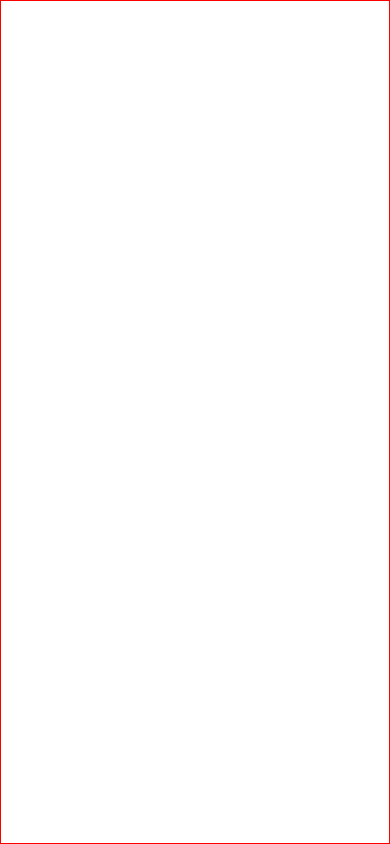
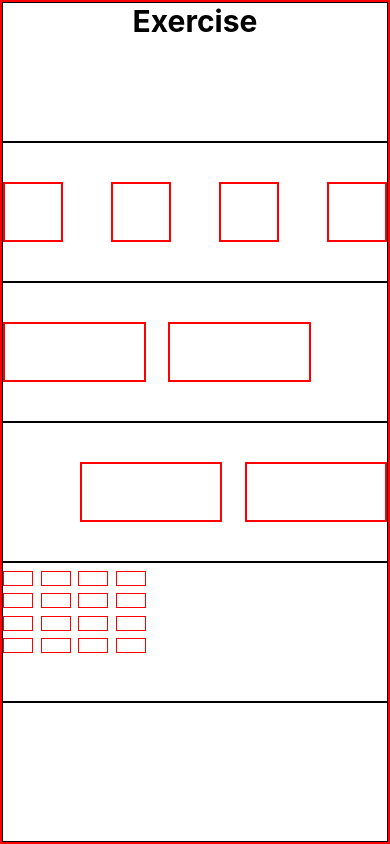
Before and after one commit to Alemarnery/reactNative, a React Native app: screen / in a window 390 px wide. Built offline with nearby package versions, Linux system fonts and the light colour scheme.

Commit message:
cleaning code

```diff
--- /dev/null
+++ b/Exercise/First/index.js
@@ -0,0 +1,113 @@
+import React from "react";
+import { SafeAreaView } from "react-native-safe-area-context";
+import { View, StyleSheet, Text, Dimensions } from "react-native";
+
+const firstExercise = () => {
+  const square = () => {
+    const arr = [];
+    for (let index = 0; index < 4; index++) {
+      arr.push(<View key={index} style={Style.fourthSquareChild} />);
+    }
+    return arr;
+  };
+
+  const minSquare = () => {
+    const arr = [];
+    for (let index = 0; index < 4; index++) {
+      arr.push(<View style={Style.minSquare} />);
+    }
+    return arr;
+  };
+
+  return (
+    <SafeAreaView style={Style.SafeAreaViewStyles}>
+      <View style={Style.ViewContainer}>
+        <Text style={Style.textHeader}>Exercise</Text>
+      </View>
+      <View
+        style={[
+          Style.ViewContainer,
+          {
+            flexDirection: "row",
+            alignItems: "center",
+            justifyContent: "space-between",
+          },
+        ]}
+      >
+        {square()}
+      </View>
+
+      <View style={[Style.parentTwoSquare, { justifyContent: "flex-start" }]}>
+        <View style={[Style.child, { marginRight: space }]} />
+        <View style={Style.child} />
+      </View>
+
+      <View style={[Style.parentTwoSquare, { justifyContent: "flex-end" }]}>
+        <View style={[Style.child, { marginRight: space }]} />
+        <View style={Style.child} />
+      </View>
+
+      <View style={[Style.ViewContainer, { justifyContent: "flex-start" }]}>
+        <View style={Style.tableSquare}>{minSquare()}</View>
+        <View style={Style.tableSquare}>{minSquare()}</View>
+        <View style={Style.tableSquare}>{minSquare()}</View>
+        <View style={Style.tableSquare}>{minSquare()}</View>
+      </View>
+
+      <View style={Style.ViewContainer} />
+    </SafeAreaView>
+  );
+};
+
+const height = 60;
+const width = 60;
+const space = (Dimensions.get("window").width - width * 5) / 4;
+const Style = StyleSheet.create({
+  SafeAreaViewStyles: {
+    borderWidth: 1,
+    borderColor: "red",
+    flex: 1,
+  },
+  textHeader: {
+    fontSize: 30,
+    textAlign: "center",
+    fontWeight: "bold",
+  },
+  ViewContainer: {
+    borderWidth: 1,
+    borderColor: "black",
+    flex: 1 / 6,
+  },
+  fourthSquareChild: {
+    borderWidth: 2,
+    borderColor: "red",
+    height,
+    width,
+  },
+  parentTwoSquare: {
+    borderWidth: 1,
+    borderColor: "black",
+    flex: 1 / 6,
+    flexDirection: "row",
+    alignItems: "center",
+  },
+  child: {
+    borderWidth: 2,
+    borderColor: "red",
+    height,
+    width: width * 2 + space,
+  },
+  minSquare: {
+    borderWidth: 1,
+    borderColor: "red",
+    height: height / 4,
+    width: (width * 2) / 4,
+    marginTop: space / 3,
+    marginRight: space / 3,
+  },
+  tableSquare: {
+    flexDirection: "row",
+  },
+});
+
+export default firstExercise;
--- a/layout.js
+++ b/layout.js
@@ -1,17 +1,19 @@
 import React from "react";
 import { SafeAreaView } from "react-native-safe-area-context";
-import {
-  View,
-  ScrollView,
-  StyleSheet,
-  Text,
-  Dimensions,
-  FlatList,
-} from "react-native";
-import Input from "./Components/Input";
+import { ScrollView, StyleSheet, FlatList } from "react-native";
+//import Input from "./Components/Input";
 import ComponentImage from "./Components/Image";
+import First from "./Exercise/First";
 
 const layout = () => {
+  //First exercise, was a rectanguler
+  return (
+    <SafeAreaView style={Style.SafeAreaViewStyles}>
+      <First />
+    </SafeAreaView>
+  );
+
+  //**********Tile Component
   const DATA = [
     {
       id: 1,
@@ -41,7 +43,6 @@ const layout = () => {
     />;
   };
 
-  //Tile Component
   return (
     <SafeAreaView style={Style.SafeAreaViewStyles}>
       {/* <ScrollView style={{ flex: 1 / 2 }}>
@@ -68,151 +69,14 @@ const layout = () => {
       />
     </SafeAreaView>
   );
-
-  /* Primer y Segundo ejercicio */
-  return (
-    <SafeAreaView style={Style.SafeAreaViewStyles}>
-      <View style={Style.ViewGreen}>
-        <Text style={Style.textHeader}>
-          Alemarnery, ancho {Dimensions.get("window").width}
-        </Text>
-        <Text style={Style.textHeader}>Villalobos</Text>
-      </View>
-      <View style={Style.ViewBlue}>
-        <View style={Style.ViewRedChild} />
-        <View style={Style.ViewRedChild} />
-        <View style={Style.ViewRedChild} />
-        <View style={Style.ViewRedChild} />
-        <View style={Style.ViewRedChild} />
-      </View>
-      <View style={Style.parentViewT}>
-        <View style={[Style.child, { marginRight: space }]} />
-        <View style={Style.child} />
-      </View>
-      <View style={Style.parentViewF}>
-        <View style={[Style.child, { marginRight: space }]} />
-        <View style={Style.child} />
-      </View>
-      <View style={Style.parentViewFi}>
-        <View style={{ flexDirection: "row" }}>
-          <View style={Style.childViewFi} />
-          <View style={Style.childViewFi} />
-          <View style={Style.childViewFi} />
-          <View style={Style.childViewFi} />
-        </View>
-        <View style={{ flexDirection: "row" }}>
-          <View style={Style.childViewFi} />
-          <View style={Style.childViewFi} />
-          <View style={Style.childViewFi} />
-          <View style={Style.childViewFi} />
-        </View>
-        <View style={{ flexDirection: "row" }}>
-          <View style={Style.childViewFi} />
-          <View style={Style.childViewFi} />
-          <View style={Style.childViewFi} />
-          <View style={Style.childViewFi} />
-        </View>
-        <View style={{ flexDirection: "row" }}>
-          <View style={Style.childViewFi} />
-          <View style={Style.childViewFi} />
-          <View style={Style.childViewFi} />
-          <View style={Style.childViewFi} />
-        </View>
-      </View>
-      <View style={Style.ViewGreen}>
-        <ScrollView>
-          <Input
-            placeholder="Ingrese Nombre"
-            iconName="email"
-            iconLib="MaterialIcon"
-          />
-          <Input
-            placeholder="Ingrese el apellido"
-            iconName="5g"
-            iconLib="MaterialIcon"
-          />
-          <Input
-            placeholder="Ingrese el email"
-            iconName="5g"
-            iconLib="MaterialIcon"
-          />
-        </ScrollView>
-      </View>
-    </SafeAreaView>
-  );
 };
 
-const height = 60;
-const width = 60;
-const space = (Dimensions.get("window").width - width * 5) / 4;
 const Style = StyleSheet.create({
   SafeAreaViewStyles: {
     borderWidth: 1,
     borderColor: "red",
     flex: 1,
   },
-
-  textHeader: {
-    fontSize: 30,
-    textAlign: "center",
-    fontWeight: "bold",
-  },
-  ViewGreen: {
-    borderWidth: 1,
-    borderColor: "green",
-    flex: 1 / 6,
-    justifyContent: "center",
-  },
-  ViewBlue: {
-    borderWidth: 1,
-    borderColor: "blue",
-    flex: 1 / 6,
-    flexDirection: "row",
-    alignItems: "center",
-    justifyContent: "space-between",
-  },
-  ViewRedChild: {
-    borderWidth: 2,
-    borderColor: "red",
-    height,
-    width,
-  },
-  parentViewT: {
-    borderWidth: 1,
-    borderColor: "black",
-    flex: 1 / 6,
-    flexDirection: "row",
-    alignItems: "center",
-    justifyContent: "flex-start",
-  },
-  parentViewF: {
-    borderWidth: 1,
-    borderColor: "black",
-    flex: 1 / 6,
-    flexDirection: "row",
-    alignItems: "center",
-    justifyContent: "flex-end",
-  },
-  child: {
-    borderWidth: 2,
-    borderColor: "red",
-    height,
-    width: width * 2 + space,
-  },
-  parentViewFi: {
-    borderWidth: 1,
-    borderColor: "black",
-    flex: 1 / 6,
-    justifyContent: "flex-start",
-  },
-  childViewFi: {
-    borderWidth: 1,
-    borderColor: "red",
-    height: height / 4,
-    width: (width * 2) / 4,
-    marginTop: space / 3,
-    marginRight: space / 3,
-  },
 });
 
 export default layout;
```
